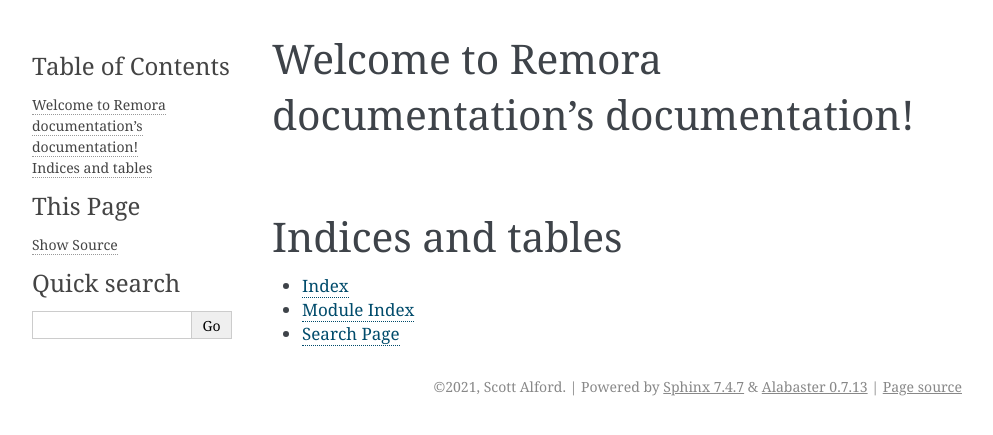
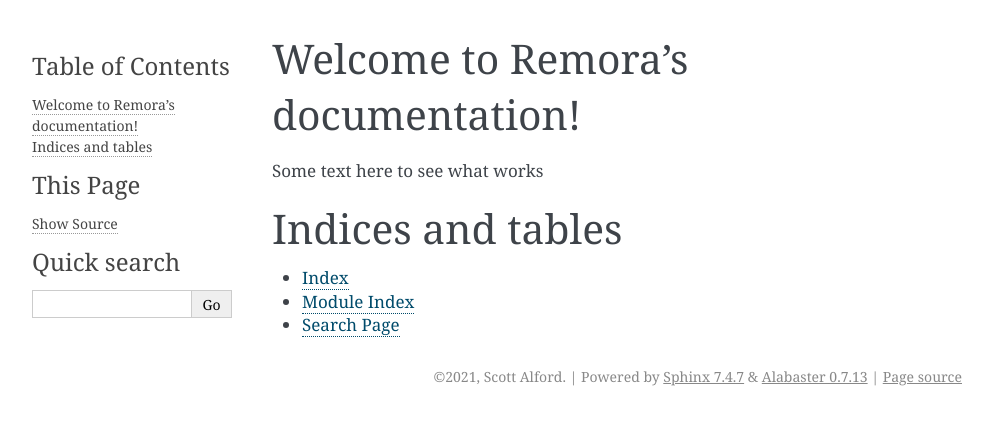
Before and after one commit to scottalford75/Remora-docs, a Sphinx documentation site: the page built from docs/source/index.rst, in a window 1280 px wide. Shown: the top 435 px of the page, without its empty margins (148-1141 px from the left). Built offline with Sphinx 7.4.7, drawn with Linux system fonts in a browser that asks for light colours.

```diff
--- a/docs/source/index.rst
+++ b/docs/source/index.rst
@@ -3,13 +3,14 @@
    You can adapt this file completely to your liking, but it should at least
    contain the root `toctree` directive.
 
-Welcome to Remora documentation's documentation!
+Welcome to Remora's  documentation!
 ================================================
 
 .. toctree::
    :maxdepth: 2
    :caption: Contents:
 
+Some text here to see what works
 
 
 Indices and tables
```
